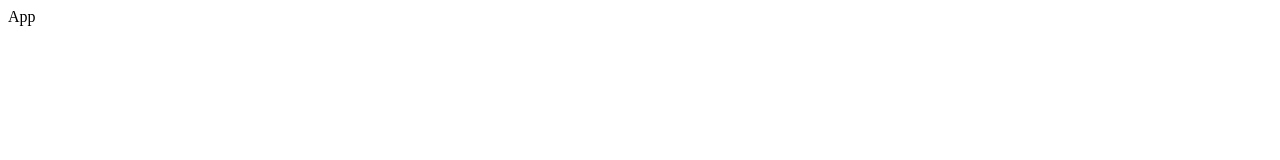
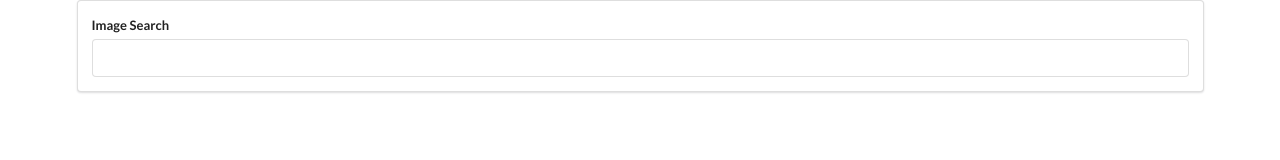
Before and after one commit to dzavi84/pics, a React (Create React App) app: page / in a window 1280 px wide. Shown: the top 160 px of the page. Built offline with nearby package versions, Linux system fonts and the light colour scheme.

Commit message:
commitlast

```diff
--- a/public/index.html
+++ b/public/index.html
@@ -9,6 +9,8 @@
       name="description"
       content="Web site created using create-react-app"
     />
+    <link rel="stylesheet" href="https://cdnjs.cloudflare.com/ajax/libs/semantic-ui/2.4.1/semantic.min.css" />
+
     <link rel="apple-touch-icon" href="%PUBLIC_URL%/logo192.png" />
     <!--
       manifest.json provides metadata used when your web app is installed on a
--- a/src/components/App.js
+++ b/src/components/App.js
@@ -1,7 +1,12 @@
-import React from "react";
+import React from 'react';
+import SearchBar from './SearchBar';
 
 const App = () => {
-  return <div>App</div>;
+  return (
+    <div className='ui container'>
+      <SearchBar />
+    </div>
+  );
 };
 
 export default App;
--- a/src/components/SearchBar.js
+++ b/src/components/SearchBar.js
@@ -1,9 +1,18 @@
-import React from 'react'
+import React from 'react';
 
-class SearchBar extends React.Component{
-    render(){
-        return <div>Search Bar</div>
-    }
+class SearchBar extends React.Component {
+  render() {
+    return (
+      <div className='ui segment'>
+        <form className='ui form'>
+          <div className='field'>
+            <label>Image Search</label>
+            <input text='text' />
+          </div>
+        </form>
+      </div>
+    );
+  }
 }
 
 export default SearchBar;
```
